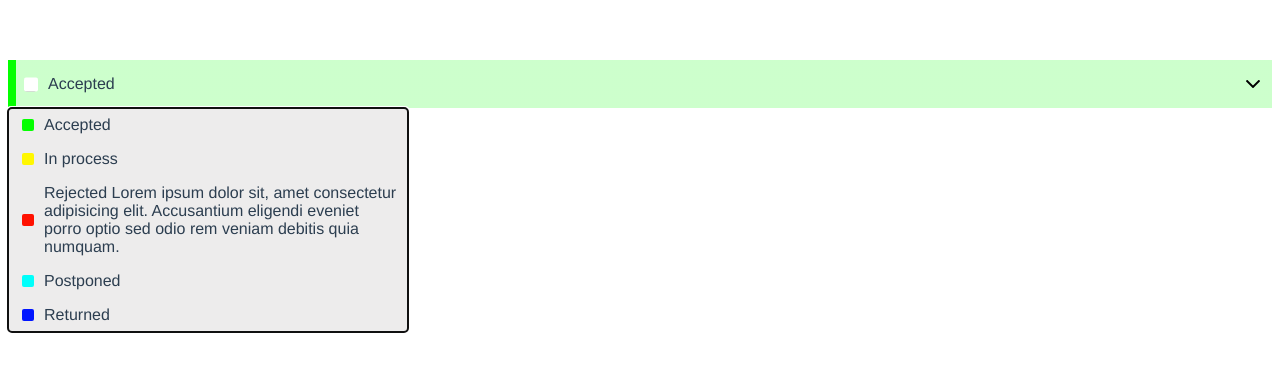
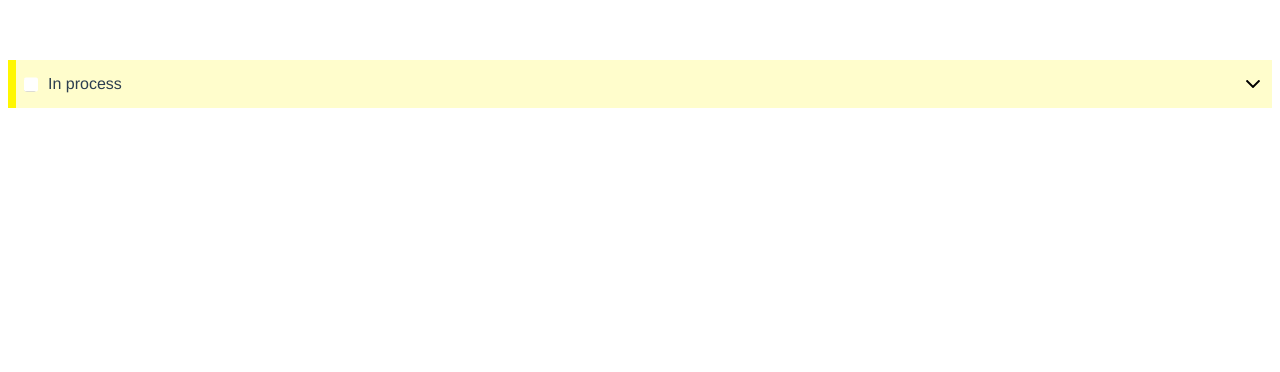
Before and after one commit to Oleksandr-Stepanyshyn/vue-tasks, a Vue app: page / in a window 1280 px wide. Shown: the top 372 px of the page. Built offline with nearby package versions, Linux system fonts and the light colour scheme.

Commit message:
rewrite component

```diff
--- a/src/App.vue
+++ b/src/App.vue
@@ -1,6 +1,6 @@
 <template>
   <div id="app">
-    <ProcessSelection v-modal="value" :select="options[0]" :options="options" :showCheckbox="showCheckbox"
+    <ProcessSelection :value="value" :options="options" :showCheckbox="showCheckbox"
       @checkbox-checked="toggleChecked" @select="optionSelect" />
   </div>
 </template>
@@ -20,13 +20,13 @@ export default {
         { id: 5, label: 'Returned', color: '#0015ff', checked: false },
       ],
       showCheckbox: true,
-      selectedId: '',
       value: { id: 2, label: 'In process', color: '#fff700', checked: true },
+      title: null,
     }
   },
   methods: {
     optionSelect(option) {
-      this.selectedId = option.id;
+      this.value = option;
     },
     toggleChecked(checked) {
       this.options.forEach(opt => {
--- a/src/components/ProcessSelection.vue
+++ b/src/components/ProcessSelection.vue
@@ -1,18 +1,20 @@
 <template>
   <form class="select">
-    <div class="select__title" tabindex="-1" :style="{ backgroundColor: title.color, borderColor: title.color }"
+    <div class="select__title" tabindex="-1" :style="{ backgroundColor: value.color, borderColor: value.color }"
       @click="openOptions" @keydown.enter="openOptions" data-action="open">
       <input class="custom-checkbox" name="checkbox" type="checkbox" v-if="showCheckbox"
-        :style="{ borderColor: title.color }" @change="changeCheckbox" />
-      <p class="title--active">{{ title.label }}</p>
+        :style="{ borderColor: value.color }" @change="changeCheckbox" />
+      <p class="title--active">
+        {{ value.label }}
+      </p>
       <svg class="title__icon" width="14" height="14">
         <use href="@/images/sprite.svg#icon-arrow-down"></use>
       </svg>
     </div>
     <ul class="select__list" role="select" tabindex="0" v-if="areOptionsVisible" v-focus @click="closeOptions"
       @keydown="navigateByOptions($event, options)">
-      <li class="select__item" tabindex="-1" v-for="option in options" :key="option.id" @click="selectOption(option)"
-      >
+      <li class="select__item" role="option" tabindex="-1" v-for="option in options" :key="option.id"
+        @click="selectOption(option)">
         <span class="item__color" :style="{ backgroundColor: option.color }"></span>
         {{ option.label }}
       </li>
@@ -22,12 +24,9 @@
 
 <script>
 export default {
+  name: 'process-selection',
   props: {
     value: {
-      type: Object,
-      required: true
-    },
-    select: {
       type: Object
     },
     options: {
@@ -40,8 +39,8 @@ export default {
   },
   data() {
     return {
-      title: this.select,
-      areOptionsVisible: true,
+      title: this.value,
+      areOptionsVisible: false,
       focusedOption: -1,
     }
   },
@@ -74,6 +73,7 @@ export default {
       this.focusedOption = -1;
       this.closeOptions();
       this.$emit("select", option);
+      this.$emit("submit", option);
     },
     hideOptions(e) {
       if (e.target.dataset.action === "open") {
@@ -241,7 +241,8 @@ img {
   /* border: 1px solid gray; */
   border-radius: 4px;
   z-index: 12;
-  background-color: #edecec;
+  background-color: #ffffff;
+  box-shadow: 0px 0px 5px 0px rgba(0, 0, 0, 0.2);
 }
 
 .select__item {
@@ -254,7 +255,10 @@ img {
   outline: none;
 }
 
-.select__item:hover,
+.select__item:hover{
+  background-color: #edecec;
+}
+
 .select__item:focus {
   background-color: #5ee2ff;
 }
```
